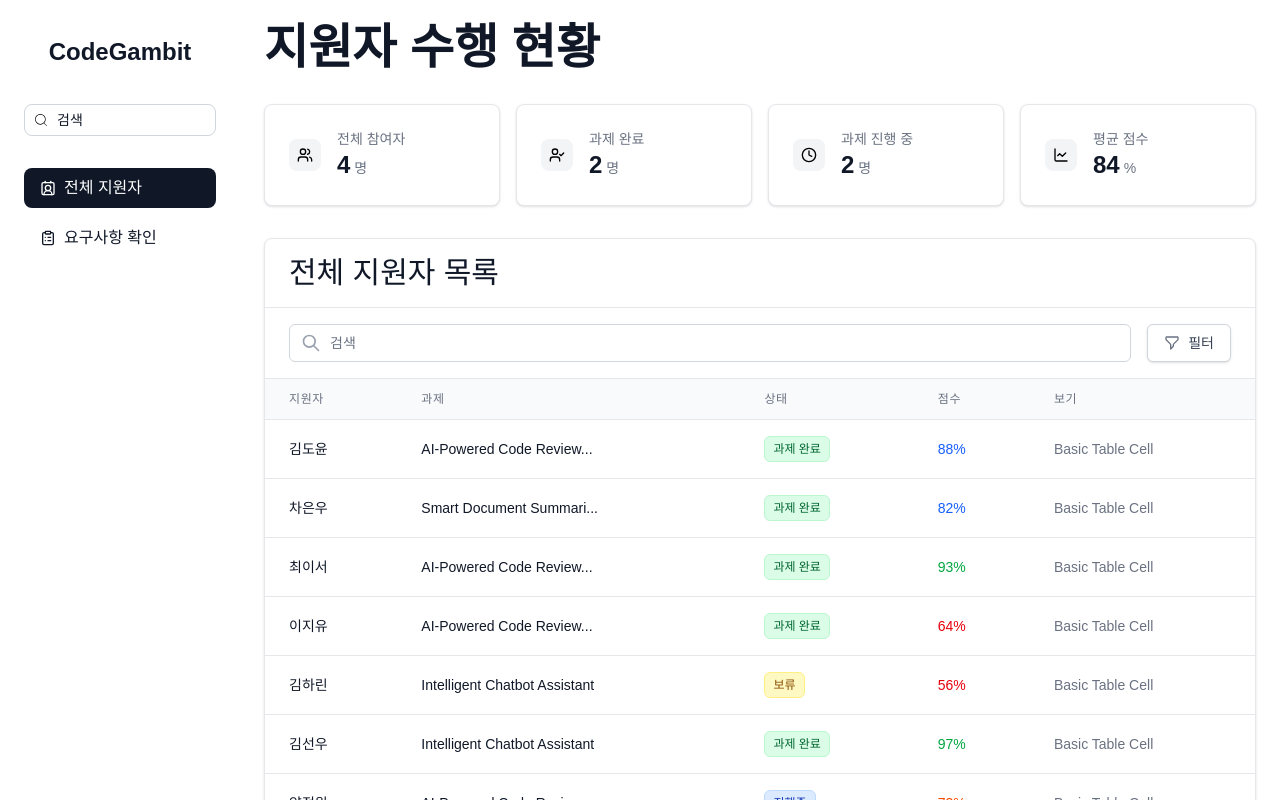
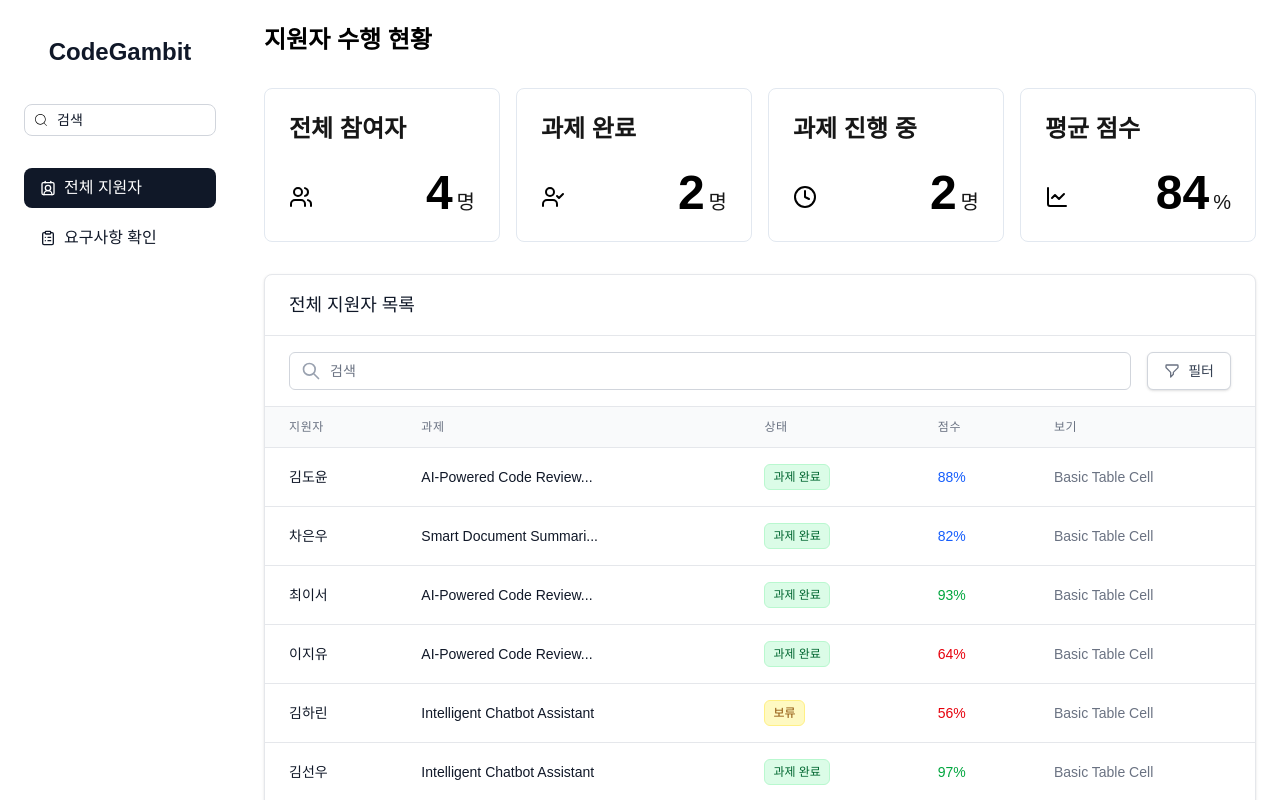
Before and after one commit to llmTestTool/codegambit-front, a React (Vite) app: page /dashboard in a window 1280 px wide. Shown: the top 800 px of the page. Built offline with nearby package versions, Linux system fonts and the light colour scheme; a web font is replaced by a local one.

Commit message:
design: StatsCard CSS 수정

```diff
--- a/src/components/dashboard/StatsCard.tsx
+++ b/src/components/dashboard/StatsCard.tsx
@@ -9,18 +9,26 @@ interface StatsCardProps {
 
 const StatsCard: React.FC<StatsCardProps> = ({ title, value, unit, icon }) => {
   return (
-    <div className="bg-white rounded-lg p-4 sm:p-6 shadow-sm border border-gray-200">
-      <div className="flex items-center">
-        <div className="flex-shrink-0">
-          <div className="w-8 h-8 bg-gray-100 rounded-lg flex items-center justify-center">
-            {icon}
+    <div className="rounded-lg border border-slate-200 bg-white p-4 sm:p-6">
+      <div className="flex flex-col gap-6">
+        <div className="min-w-0">
+          <dt className="truncate overflow-hidden text-lg font-semibold whitespace-nowrap text-neutral-900 sm:text-2xl">
+            {title}
+          </dt>
+        </div>
+        <div className="flex items-baseline justify-between">
+          <div className="flex-shrink-0">
+            <div className="flex items-center justify-center text-lg sm:text-2xl">
+              {icon}
+            </div>
           </div>
-        </div>
-        <div className="ml-4 flex-1">
-          <dt className="text-sm font-medium text-gray-500 truncate">{title}</dt>
           <dd className="flex items-baseline">
-            <div className="text-2xl font-semibold text-gray-900">{value}</div>
-            <div className="ml-1 text-sm text-gray-500">{unit}</div>
+            <div className="text-3xl font-semibold text-black sm:text-5xl">
+              {value}
+            </div>
+            <div className="ml-1 text-base text-neutral-900 sm:text-xl">
+              {unit}
+            </div>
           </dd>
         </div>
       </div>
--- a/src/index.css
+++ b/src/index.css
@@ -1,158 +1,4 @@
 @import 'tailwindcss';
-
-:root {
-  /* Headline */
-  --h1-size: 48px;
-  --h1-line: 48px;
-  --h2-size: 30px;
-  --h2-line: 36px;
-  --h3-size: 24px;
-  --h3-line: 32px;
-  --h4-size: 20px;
-  --h4-line: 28px;
-
-  /* Lead & Detail */
-  --lead-size: 20px;
-  --lead-line: 28px;
-  --detail-size: 12px;
-  --detail-line: 20px;
-
-  /* Title */
-  --title-large-size: 20px;
-  --title-large-line: 20px;
-  --title-medium-size: 18px;
-  --title-medium-line: 20px;
-  --subtitle-large-size: 16px;
-  --subtitle-large-line: 28px;
-  --subtitle-medium-size: 14px;
-  --subtitle-medium-line: 28px;
-  --subtitle-small-size: 12px;
-  --subtitle-small-line: 120px;
-
-  /* Body */
-  --body-large-size: 16px;
-  --body-large-line: 24px;
-  --body-medium-size: 14px;
-  --body-medium-line: 24px;
-  --body-small-size: 12px;
-  --body-small-line: 24px;
-
-  /* List */
-  --list-size: 16px;
-  --list-line: 24px;
-
-  /* Blockquote */
-  --blockquote-size: 16px;
-  --blockquote-line: 24px;
-
-  /* Inline code */
-  --inline-code-size: 14px;
-  --inline-code-line: 20px;
-
-  /* Table */
-  --table-head-size: 16px;
-  --table-head-line: 24px;
-  --table-item-size: 16px;
-  --table-item-line: 24px;
-}
-
-/* Headline 태그 기본 스타일 */
-h1 {
-  font-size: var(--h1-size);
-  line-height: var(--h1-line);
-}
-
-h2 {
-  font-size: var(--h2-size);
-  line-height: var(--h2-line);
-}
-
-h3 {
-  font-size: var(--h3-size);
-  line-height: var(--h3-line);
-}
-
-h4 {
-  font-size: var(--h4-size);
-  line-height: var(--h4-line);
-}
-
-/* Lead & Detail */
-.lead {
-  font-size: var(--lead-size);
-  line-height: var(--lead-line);
-}
-
-.detail {
-  font-size: var(--detail-size);
-  line-height: var(--detail-line);
-}
-
-/* 기타 텍스트 스타일 */
-.title-large {
-  font-size: var(--title-large-size);
-  line-height: var(--title-large-line);
-}
-
-.title-medium {
-  font-size: var(--title-medium-size);
-  line-height: var(--title-medium-line);
-}
-
-.subtitle-large {
-  font-size: var(--subtitle-large-size);
-  line-height: var(--subtitle-large-line);
-}
-
-.subtitle-medium {
-  font-size: var(--subtitle-medium-size);
-  line-height: var(--subtitle-medium-line);
-}
-
-.subtitle-small {
-  font-size: var(--subtitle-small-size);
-  line-height: var(--subtitle-small-line);
-}
-
-.body-large {
-  font-size: var(--body-large-size);
-  line-height: var(--body-large-line);
-}
-
-.body-medium {
-  font-size: var(--body-medium-size);
-  line-height: var(--body-medium-line);
-}
-
-.body-small {
-  font-size: var(--body-small-size);
-  line-height: var(--body-small-line);
-}
-
-.list {
-  font-size: var(--list-size);
-  line-height: var(--list-line);
-}
-
-blockquote {
-  font-size: var(--blockquote-size);
-  line-height: var(--blockquote-line);
-}
-
-code {
-  font-size: var(--inline-code-size);
-  line-height: var(--inline-code-line);
-}
-
-.table-head {
-  font-size: var(--table-head-size);
-  line-height: var(--table-head-line);
-}
-
-.table-item {
-  font-size: var(--table-item-size);
-  line-height: var(--table-item-line);
-}
 
 @layer base {
   html {
--- a/src/page/applicant/DashBoardPage.tsx
+++ b/src/page/applicant/DashBoardPage.tsx
@@ -3,11 +3,12 @@ import { summaryStats, fetchPaginatedApplicants } from 'mock/stats';
 import { DashboardStats, ApplicantList } from '../../components/dashboard';
 
 const DashBoardPage = () => {
+  const PAGE_SIZE = 8;
+
   const [currentPage, setCurrentPage] = useState(1);
   const [searchTerm, setSearchTerm] = useState('');
-  const pageSize = 8;
 
-  const paginatedData = fetchPaginatedApplicants(currentPage, pageSize);
+  const paginatedData = fetchPaginatedApplicants(currentPage, PAGE_SIZE);
 
   const filteredApplicants = paginatedData.data.filter(
     (applicant) =>
@@ -26,9 +27,9 @@ const DashBoardPage = () => {
   return (
     <div>
       <div className="mb-8">
-        <h1 className="text-2xl font-bold text-gray-900 sm:text-3xl">
+        <p className="text-neural-900 text-xl font-semibold sm:text-2xl">
           지원자 수행 현황
-        </h1>
+        </p>
       </div>
 
       <DashboardStats stats={summaryStats} />
```
Also changed, not shown: src/components/dashboard/Icons.tsx (added).
